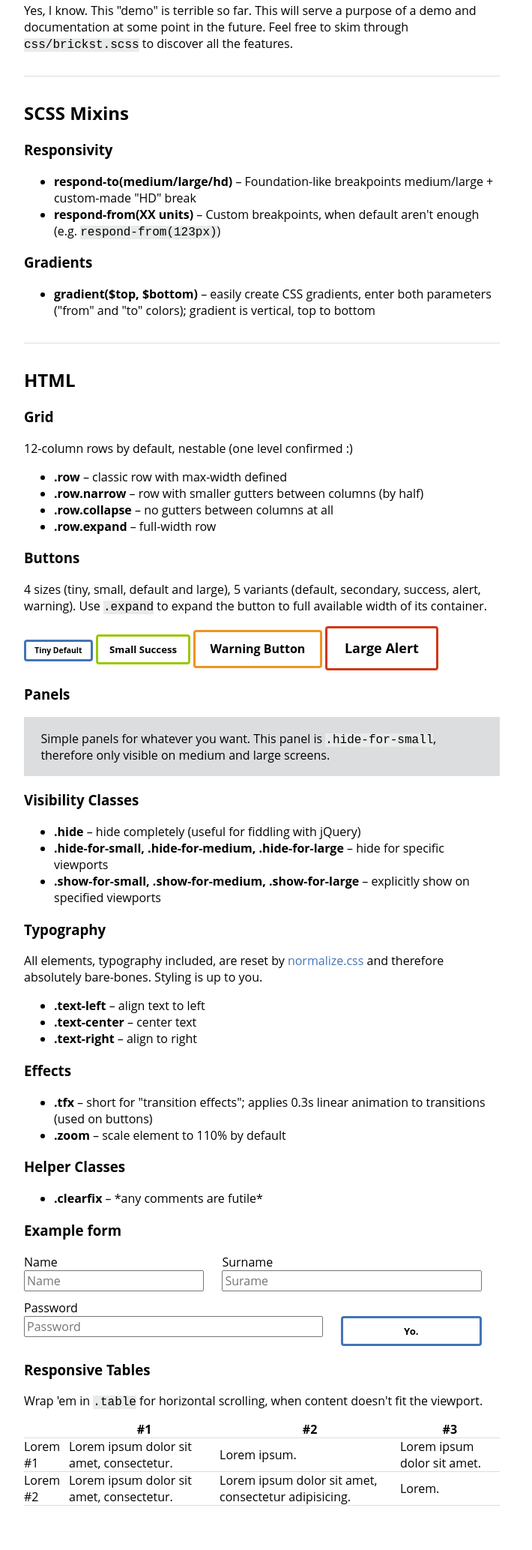
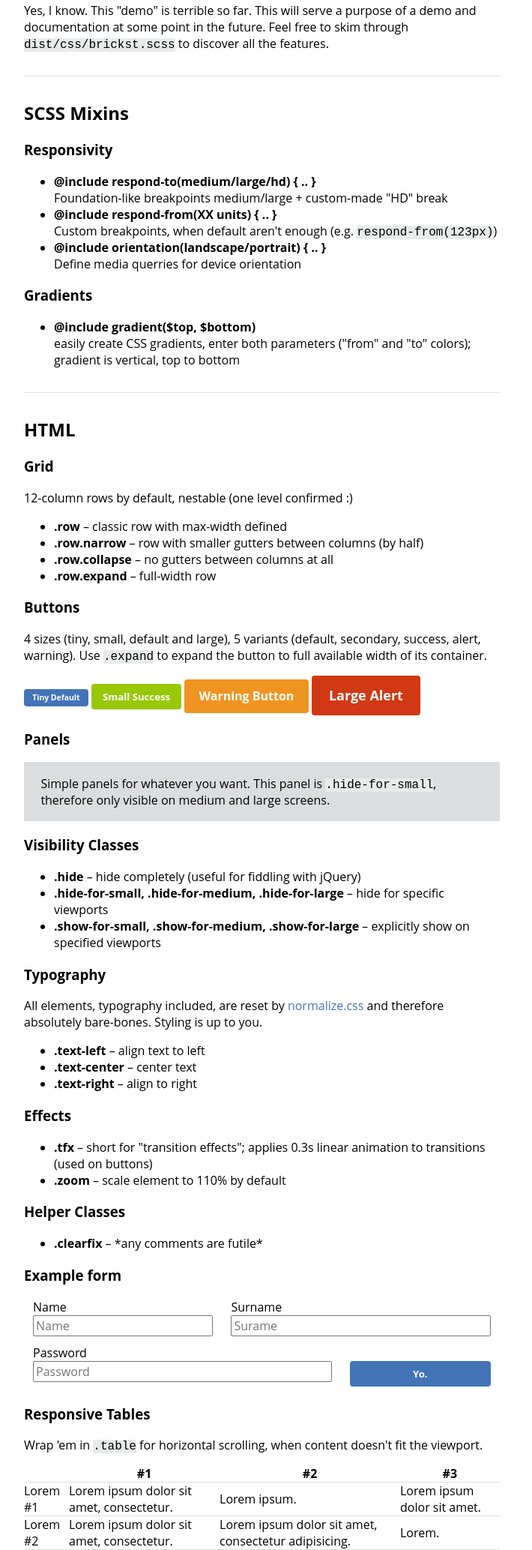
Before and after one commit to AllienWorks/BRICKst, a plain HTML site: page index.html in a window 1280 px wide. Shown: the part 203-2270 px from the top of the page at 75% size, 120-830 px from the left. Before the commit the page ends 2211 px from the top, so only its background shows below. Drawn offline with Linux system fonts and the light colour scheme; files whose address does not match are found by name.

Commit message:
moved to /dist folder, minor tweaks and clean-up

```diff
--- a/css/brickst.scss
+++ b/dist/css/brickst.scss
@@ -37,6 +37,10 @@ a {
 	text-decoration: none; color: $primary;
 	&:hover { color: darken($primary, 10%); }
 	&:focus { outline: none; }
+}
+
+h1, h2, h3, h4, h5 {
+	font-feature-settings: "dlig", "liga", "kern"; // for beautiful typography & ligatures
 }
 
 
@@ -96,10 +100,6 @@ a {
 	&.collapse .columns { padding: 0; }
 	&.narrow .column,
 	&.narrow .columns { padding: 0 ($gutterWidth / 2); }
-	.row {
-		//margin: 0 (-$gutterWidth);
-		&.narrow { margin: 0 (-$gutterWidth/2); }
-	}
 }
 .column,
 .columns {
@@ -241,30 +241,30 @@ iframe { display: block; max-width: 100%; }
 // ------ UI ELEMENTS ------ //
 
 .button, button {
-	font-weight: bold; text-decoration: none; color: inherit; font-size: 1rem;
+	font-weight: bold; text-decoration: none; color: $white;
 	display: inline-block; padding: 0.7rem 1.2rem;
-	border: 3px solid $primary; border-radius: $borderRadius; background: none;
+	background: $primary; border-radius: $borderRadius; border: none;
 	@extend .tfx;
-	&:hover { background: $primary; color: $white; }
+	&:hover { background: darken($primary, 7%); color: $white; }
 	&.tiny { padding: 0.3rem 0.7rem; font-size: 0.65rem; }
 	&.small { padding: 0.5rem 0.95rem; font-size: 0.825rem; }
 	&.large { padding: 0.9rem 1.45rem; font-size: 1.125rem; }
 	&.expand { width: 100%; }
 	&.secondary {
-		border-color: $secondary;
-		&:hover { background: $secondary; }
+		background: $secondary;
+		&:hover { background: darken($secondary, 7%); }
 	}
 	&.success {
-		border-color: $success;
-		&:hover { background: $success; }
+		background: $success;
+		&:hover { background: darken($success, 7%); }
 	}
 	&.alert {
-		border-color: $alert;
-		&:hover { background: $alert; }
+		background: $alert;
+		&:hover { background: darken($alert, 7%); }
 	}
 	&.warning {
-		border-color: $warning;
-		&:hover { background: $warning; }
+		background: $warning;
+		&:hover { background: darken($warning, 7%); }
 	}
 }
 
--- a/index.html
+++ b/index.html
@@ -12,7 +12,7 @@
 	<meta property="og:url" content="http://" />
 	<meta property="og:image" content="http://" />
 
-	<link rel="stylesheet" href="css/brickst.css">
+	<link rel="stylesheet" href="dist/css/brickst.css">
 </head>
 <body>
 
@@ -26,7 +26,7 @@
 			BRICKst is yet another mobile-first CSS framework for kickstarting your projects. Inspired by ZURB's Foundation (I mean, I pretty much copied their grid solution), OOCSS, SASS amazing powers and more.
 		</p>
 		<p>
-			Yes, I know. This "demo" is terrible so far. This will serve a purpose of a demo and documentation at some point in the future. Feel free to skim through <code>css/brickst.scss</code> to discover all the features.
+			Yes, I know. This "demo" is terrible so far. This will serve a purpose of a demo and documentation at some point in the future. Feel free to skim through <code>dist/css/brickst.scss</code> to discover all the features.
 		</p>
 
 		<hr>
@@ -35,13 +35,26 @@
 
 		<h3>Responsivity</h3>
 		<ul>
-			<li><strong>respond-to(medium/large/hd)</strong> – Foundation-like breakpoints medium/large + custom-made "HD" break</li>
-			<li><strong>respond-from(XX units)</strong> – Custom breakpoints, when default aren't enough (e.g. <code>respond-from(123px)</code>)</li>
+			<li>
+				<strong>@include respond-to(medium/large/hd) { .. }</strong><br>
+				Foundation-like breakpoints medium/large + custom-made "HD" break
+			</li>
+			<li>
+				<strong>@include respond-from(XX units) { .. }</strong><br>
+				Custom breakpoints, when default aren't enough (e.g. <code>respond-from(123px)</code>)
+			</li>
+			<li>
+				<strong>@include orientation(landscape/portrait) { .. }</strong><br>
+				Define media querries for device orientation
+			</li>
 		</ul>
 
 		<h3>Gradients</h3>
 		<ul>
-			<li><strong>gradient($top, $bottom)</strong> – easily create CSS gradients, enter both parameters ("from" and "to" colors); gradient is vertical, top to bottom</li>
+			<li>
+				<strong>@include gradient($top, $bottom)</strong><br>
+				easily create CSS gradients, enter both parameters ("from" and "to" colors); gradient is vertical, top to bottom
+			</li>
 		</ul>
 
 		<hr>
```
Also changed, not shown: README.md, css/brickst.min.css (deleted), dist/css/brickst.css, dist/css/brickst.min.css (added), dist/css/normalize.css (renamed from css/normalize.css), dist/js/brickst.js (renamed from js/brickst.js), dist/js/jquery-1.11.2.min.js (renamed from js/jquery-1.11.2.min.js), 2 other files.
